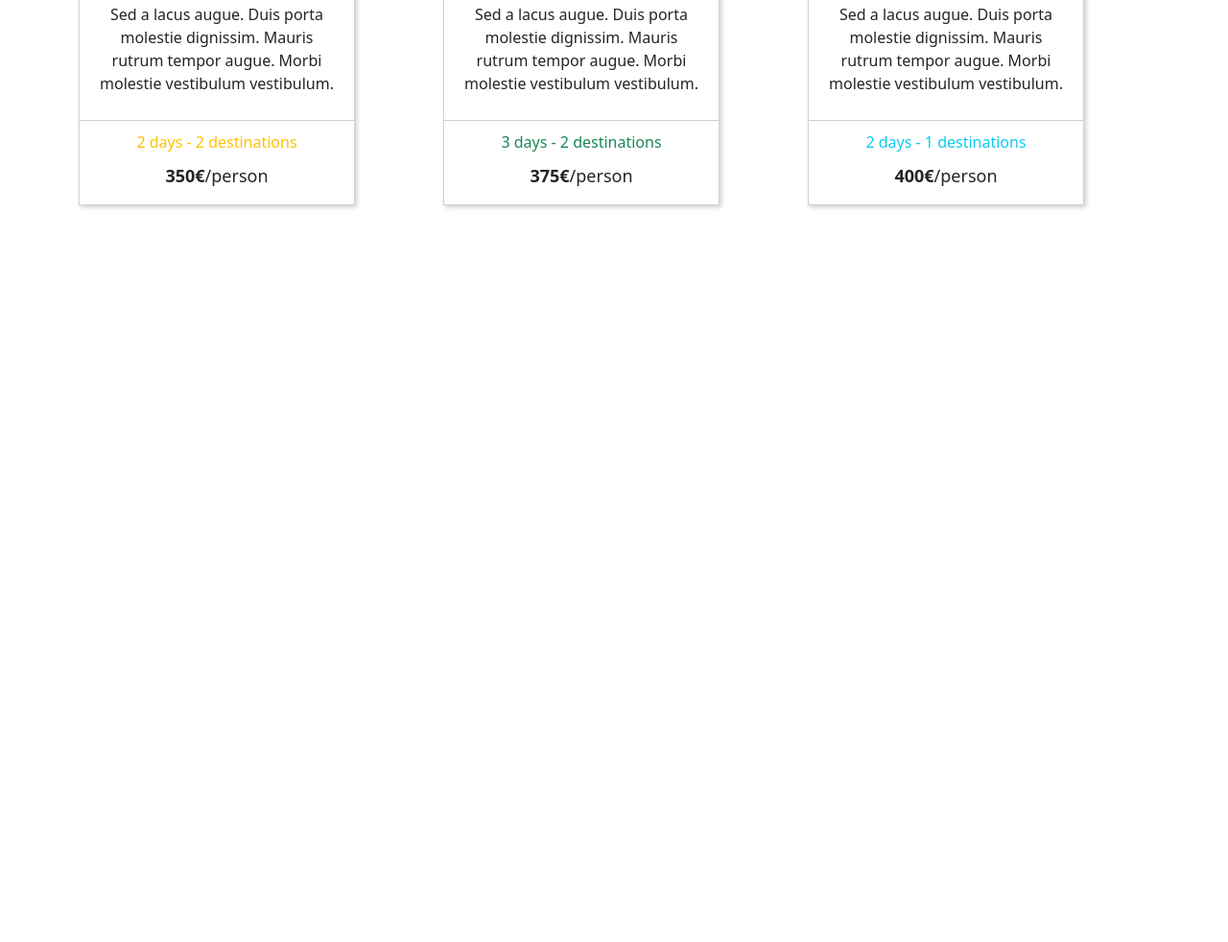
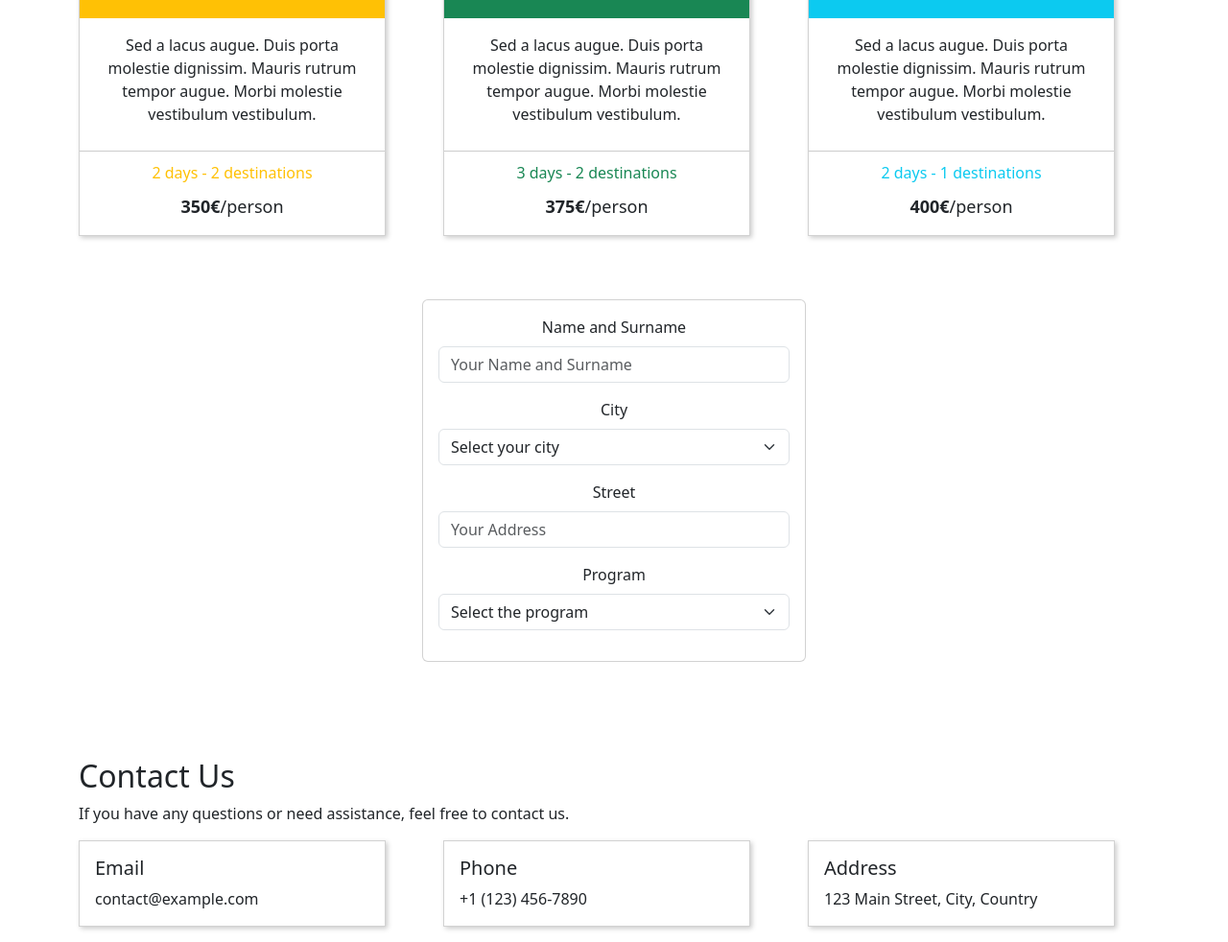
Before and after one commit to feffyx/bootstrap-travel-agency, a plain HTML site: page index.html in a window 1280 px wide. Shown: the part 476-1458 px from the top of the page at 96% size. Before the commit the page ends 800 px from the top, so only its background shows below. Drawn offline with nearby package versions, Linux system fonts and the light colour scheme.

Commit message:
Added footer and form

```diff
--- a/css/style.css
+++ b/css/style.css
@@ -53,3 +53,15 @@
     font-size: 18px;
     margin-top: -30px;
 }
+
+.form-container{
+    margin-top: 50px;
+    width: 400px;
+    margin-bottom: 50px;
+
+
+}
+
+.footer-container{
+    margin-top: 50px;
+}
--- a/index.html
+++ b/index.html
@@ -16,7 +16,7 @@
 
 
     <main>
-        <div class="container">
+        <div class="container text-center">
             <div class="text-center">
                 <h1>Our amazing tours</h1>
                 <p>Lorem ipsum dolor sit amet consectetur adipisicing elit. Voluptatum, quaerat accusantium quam vero maxime deleniti explicabo eum porro omnis, deserunt voluptates tenetur pariatur consectetur voluptatem, hic neque rem.</p>
@@ -27,7 +27,7 @@
         <div class="container mx-auto">
             <div class="row">
                 <div class="col-md-4 mb-3">
-                    <div class="custom-card card" style="width: 18rem;">
+                    <div class="custom-card card" style="width: 20rem;">
                         <div class="image-container">
                             <img src="img/1061-300x300.jpg" class="card-img-top" alt="..." >
                         </div>
@@ -49,7 +49,7 @@
 
 
                 <div class="col-md-4 mb-3">
-                    <div class="custom-card card" style="width: 18rem;">
+                    <div class="custom-card card" style="width: 20rem;">
                         <div class="image-container">
                             <img src="img/15-300x300.jpg" class="card-img-top" alt="..." >
                         </div>
@@ -71,7 +71,7 @@
 
 
                 <div class="col-md-4 mb-3">
-                    <div class="custom-card card" style="width: 18rem;">
+                    <div class="custom-card card" style="width: 20rem;">
                         <div class="image-container">
                             <img src="img/1036-300x300.jpg" class="card-img-top" alt="..." >
                         </div>
@@ -85,14 +85,52 @@
                         <div class="price">
                             <p><strong>400&euro;</strong>/person</p>
                         </div>
-
                     </div>
-
                   </div>
                 </div>
-
             </div>
         </div>
+
+        <form>
+            <div class="container">
+                <div class="d-flex justify-content-center">
+                    <div class="card form-container text-center">
+                        <div class="card-body">
+                            <div class="mb-3">
+                                <label for="name" class="form-label">Name and Surname</label>
+                                <input type="text" class="form-control" id="form-name" placeholder="Your Name and Surname">
+                            </div>
+
+                            <div class="mb-3">
+                                <label for="city" class="form-label">City</label>
+                                <select class="form-select" id="form-city" aria-label="Default select example">
+                                    <option class="title-selection" selected>Select your city</option>
+                                    <option value="1">New York</option>
+                                    <option value="2">San Francisco</option>
+                                    <option value="3">Los Angeles</option>
+                                </select>
+                            </div>
+
+                            <div class="mb-3">
+                                <label for="street" class="form-label">Street</label>
+                                <input type="text" class="form-control" id="form-street" placeholder="Your Address">
+                            </div>
+
+                            <div class="mb-3">
+                                <label for="program" class="form-label">Program</label>
+                                <select class="form-select" id="form-program" aria-label="Default select example">
+                                    <option selected>Select the program</option>
+                                    <option value="1">Explore the sea</option>
+                                    <option value="2">Hike in the forest</option>
+                                    <option value="3">Camp in the snow</option>
+                                </select>
+                            </div>
+                        </div>
+                    </div>
+                </div>
+            </div>
+        </form>
+
     </main>
 
     <script src="https://cdn.jsdelivr.net/npm/bootstrap@5.3.2/dist/js/bootstrap.bundle.min.js"
@@ -101,6 +139,44 @@
 
 
     <footer>
+        <div class="container footer-container">
+            <h2>Contact Us</h2>
+            <p>If you have any questions or need assistance, feel free to contact us.</p>
+        </div>
+
+        <div class="container footer-containermx-auto">
+            <div class="row">
+                <div class="col-md-4 mb-3">
+                    <div class="custom-card card" style="width: 20rem;">
+
+                        <div class="card-body">
+                            <h5 class="card-title">Email</h5>
+                            <p class="card-text">contact@example.com</p>
+                        </div>
+                    </div>
+                </div>
+
+                <div class="col-md-4 mb-3">
+                    <div class="custom-card card" style="width: 20rem;">
+
+                        <div class="card-body">
+                            <h5 class="card-title">Phone</h5>
+                            <p class="card-text">+1 (123) 456-7890</p>
+                        </div>
+                    </div>
+                </div>
+
+                <div class="col-md-4 mb-3">
+                    <div class="custom-card card" style="width: 20rem;">
+
+                        <div class="card-body">
+                            <h5 class="card-title">Address</h5>
+                            <p class="card-text">123 Main Street, City, Country</p>
+                        </div>
+                    </div>
+                </div>
+            </div>
+        </div>
     </footer>
 
 
```
